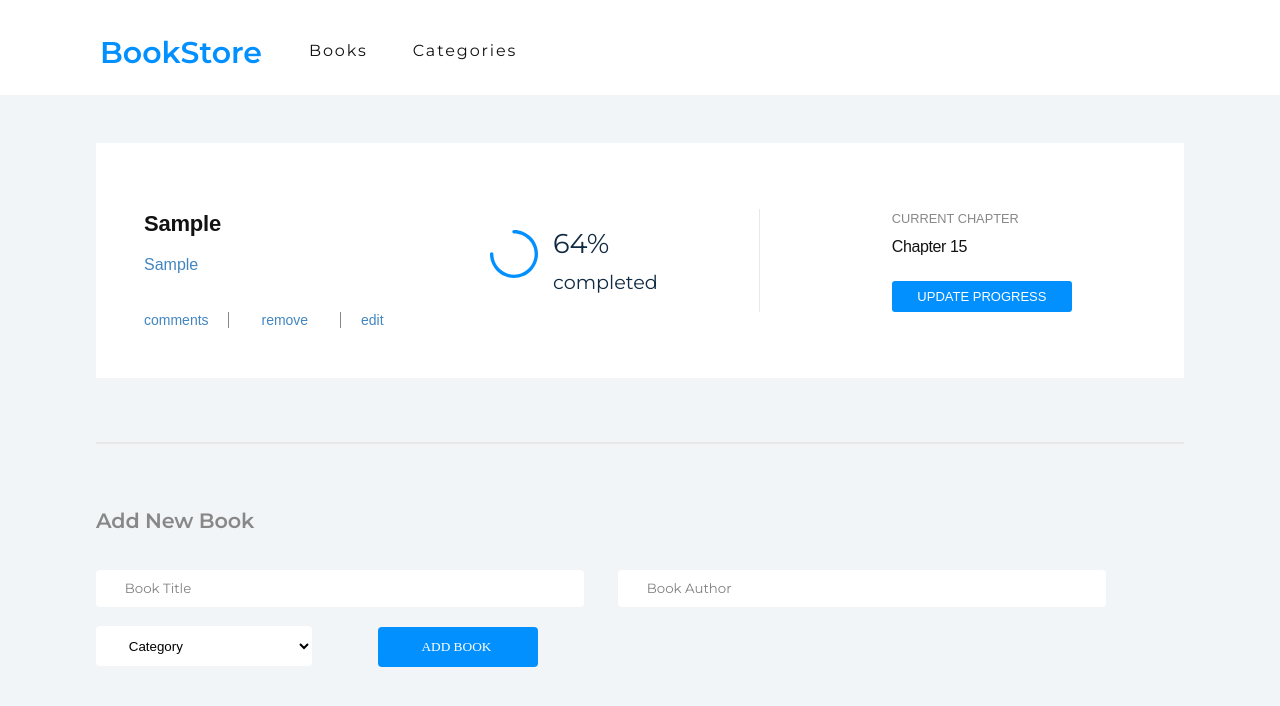
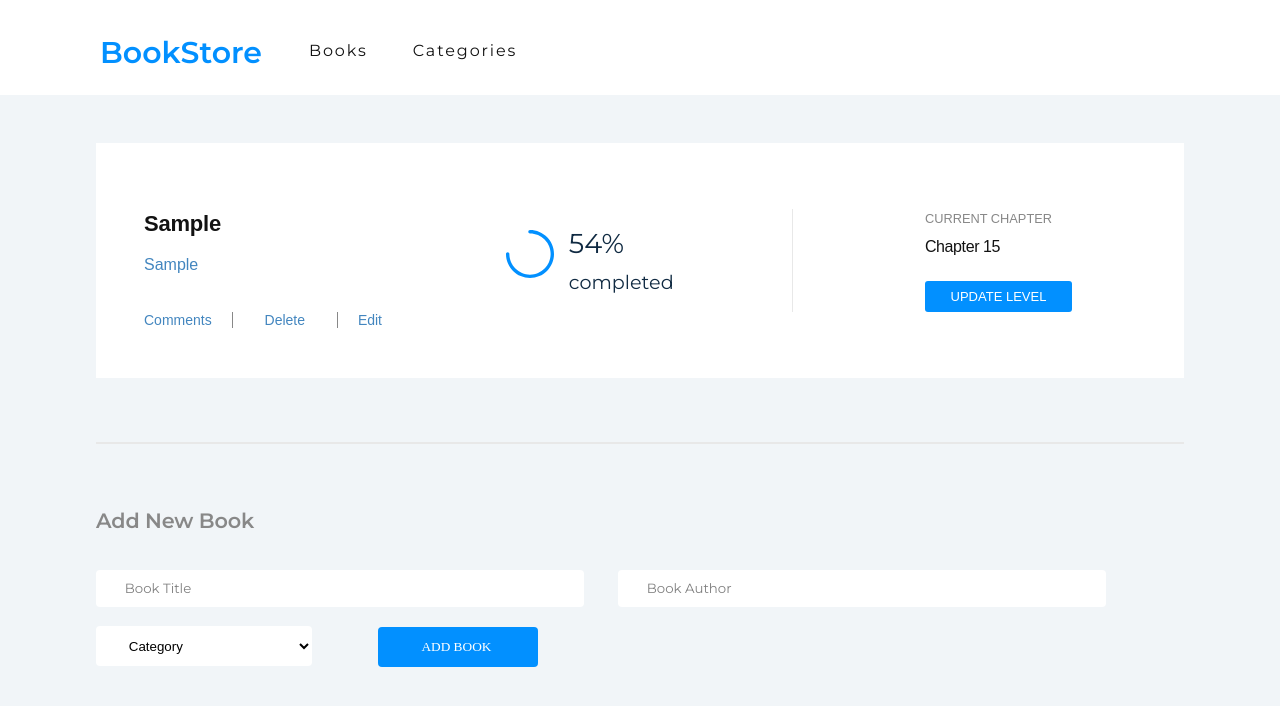
Before and after one commit to BezzB/Bookstore, a React (Create React App) app: page / in a window 1280 px wide. Both pictures are taken after typing "Sample", "Sample" into the empty fields and a click on the button "ADD BOOK". Shown: the top 706 px of the page. Built offline with nearby package versions, Linux system fonts and the light colour scheme; no server answers.

Commit message:
Update bookList.js

```diff
--- a/src/components/Booklist.js
+++ b/src/components/Booklist.js
@@ -36,9 +36,9 @@ function BookList() {
               <p className="tit">{key.author}</p>
             </div>
             <div className="book-btn">
-              <button type="button" className="l-btn">comments</button>
-              <button className="l-btn rem" type="button" onClick={() => handleremoveBook(key.item_id)}>remove</button>
-              <button type="button" className="l-btn">edit</button>
+              <button type="button" className="l-btn">Comments</button>
+              <button className="l-btn rem" type="button" onClick={() => handleremoveBook(key.item_id)}>Delete</button>
+              <button type="button" className="l-btn">Edit</button>
             </div>
           </div>
           <div className="comp-icon">
@@ -46,7 +46,7 @@ function BookList() {
               <AiOutlineLoading3Quarters />
             </div>
             <div className="prog-details">
-              <span className="comp-percent">64%</span>
+              <span className="comp-percent">54%</span>
               <span className="comp-status">completed</span>
             </div>
           </div>
@@ -55,7 +55,7 @@ function BookList() {
             <p className="chapter-1">
               Chapter 15
             </p>
-            <button type="button" className="upBtn">UPDATE PROGRESS</button>
+            <button type="button" className="upBtn">UPDATE LEVEL</button>
           </div>
         </div>
       ))}
```
